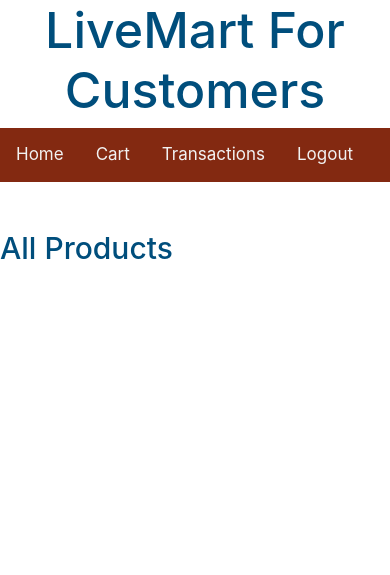
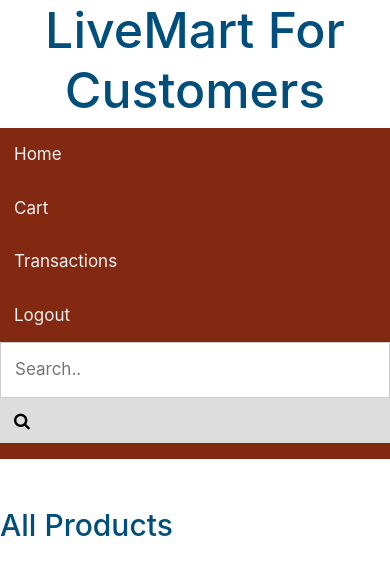
Before and after one commit to Maha-Muthu/LiveMART, a Flask app: page /customerOrderCategory/1 in a window 390 px wide. Shown: the top 575 px of the page. Run offline with Flask 2, Linux system fonts and the light colour scheme; data comes from the database, SQL or seed files in the repository; some libraries are stand-ins or nearby versions.

Commit message:
searchbox

```diff
--- a/OnlineDelivery/templates/CustomerOrder.html
+++ b/OnlineDelivery/templates/CustomerOrder.html
@@ -12,6 +12,55 @@
     <script src="https://maxcdn.bootstrapcdn.com/bootstrap/3.4.1/js/bootstrap.min.js"></script>
     <link rel="stylesheet" href="../static/css/customerhome.css">
     <title>CustomerOrder</title>
+    <style>
+        /* Style the search box inside the navigation bar */
+        .topnav .search-container {
+            float: right;
+        }
+
+        .topnav input[type=text] {
+            padding: 6px;
+            margin-top: 8px;
+            font-size: 17px;
+            border: none;
+        }
+
+        .topnav .search-container button {
+            float: right;
+            padding: 6px 10px;
+            margin-top: 8px;
+            margin-right: 16px;
+            background: #ddd;
+            font-size: 17px;
+            border: none;
+            cursor: pointer;
+        }
+
+        .topnav .search-container button:hover {
+            background: #ccc;
+        }
+
+        @media screen and (max-width: 600px) {
+            .topnav .search-container {
+                float: none;
+            }
+
+            .topnav a,
+            .topnav input[type=text],
+            .topnav .search-container button {
+                float: none;
+                display: block;
+                text-align: left;
+                width: 100%;
+                margin: 0;
+                padding: 14px;
+            }
+
+            .topnav input[type=text] {
+                border: 1px solid #ccc;
+            }
+        }
+    </style>
 </head>
 
 <body>
@@ -23,6 +72,13 @@
         <a href="{{ url_for('viewCustomerCart')}}">Cart</a>
         <a href="#Transactions">Transactions</a>
         <a href="{{ url_for('logout')}}">Logout</a>
+        <div class="search-container">
+            <form action="{{ url_for('livesearch')}}">
+                <input type="text" placeholder="Search.." name="text">
+                <button type="submit"><i class="fa fa-search"></i></button>
+            </form>
+        </div>
+
     </div>
     <br><br>
     <h2>
@@ -32,8 +88,7 @@
     <div class="container-fluid">
         {% for i in range %}
         <div class="row">
-            {% if i<len %}
-            <div class="col-md-3">
+            {% if i<len %} <div class="col-md-3">
                 <div class="card" style="width: 100%; height:100%;">
                     <br>
                     <center><img src="{{rows[i][6]}}" alt="Red dot" width="75%" height="100%" /></center>
@@ -56,16 +111,14 @@
                         </li>
                         <li class="list-group-item">{{distance[i]}}</li>
                         {% endif %}
-                        {% if rows[i][3]<1 %}
-                        <li class="list-group-item">Not In Stock</li>
+                        {% if rows[i][3]<1 %} <li class="list-group-item">Not In Stock</li>
                             <li class="list-group-item">Check After 1 Day</li>
                             {% endif %}
                     </ul>
                 </div>
         </div>
         {% endif %}
-            {% if i+1<len %}
-            <div class="col-md-3">
+        {% if i+1<len %} <div class="col-md-3">
             <div class="card" style="width: 100%;  height:100%;">
                 <br>
                 <center><img src="{{rows[i+1][6]}}" alt="Red dot" width="75%" height="100%" /></center>
@@ -88,16 +141,14 @@
                     </li>
                     <li class="list-group-item">{{distance[i+1]}}</li>
                     {% endif %}
-                        {% if rows[i+1][3]<1 %}
-                        <li class="list-group-item">Not In Stock</li>
+                    {% if rows[i+1][3]<1 %} <li class="list-group-item">Not In Stock</li>
                         <li class="list-group-item">Check After 1 Day</li>
                         {% endif %}
                 </ul>
             </div>
     </div>
     {% endif %}
-            {% if i+2<len %}
-            <div class="col-md-3">
+    {% if i+2<len %} <div class="col-md-3">
         <div class="card" style="width: 100%;  height:100%;">
             <br>
             <center><img src="{{rows[i+2][6]}}" alt="Red dot" width="75%" height="100%" /></center>
@@ -120,16 +171,14 @@
                 </li>
                 <li class="list-group-item">{{distance[i+2]}}</li>
                 {% endif %}
-                        {% if rows[i+2][3]<1 %}
-                        <li class="list-group-item">Not In Stock</li>
+                {% if rows[i+2][3]<1 %} <li class="list-group-item">Not In Stock</li>
                     <li class="list-group-item">Check After 1 Day</li>
                     {% endif %}
             </ul>
         </div>
         </div>
         {% endif %}
-            {% if i+3<len %}
-            <div class="col-md-3">
+        {% if i+3<len %} <div class="col-md-3">
             <div class="card" style="width: 100%; height:100%;">
                 <br>
                 <center><img src="{{rows[i+3][6]}}" alt="Red dot" width="75%" height="100%" /></center>
@@ -152,8 +201,7 @@
                     </li>
                     <li class="list-group-item">{{distance[i+3]}}</li>
                     {% endif %}
-                        {% if rows[i+3][3]<1 %}
-                        <li class="list-group-item">Not In Stock</li>
+                    {% if rows[i+3][3]<1 %} <li class="list-group-item">Not In Stock</li>
                         <li class="list-group-item">Check After 1 Day</li>
                         {% endif %}
                 </ul>
```
Also changed, not shown: OnlineDelivery/templates/CustomerHome.html (+23 -1 lines). Lines whose indentation alone changed are shown as unchanged.
